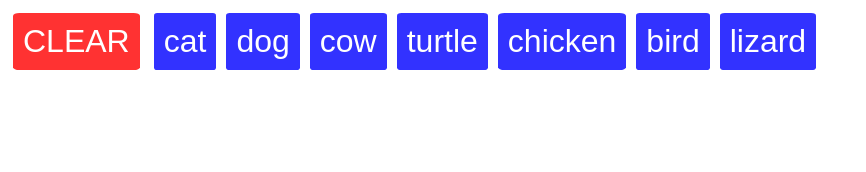
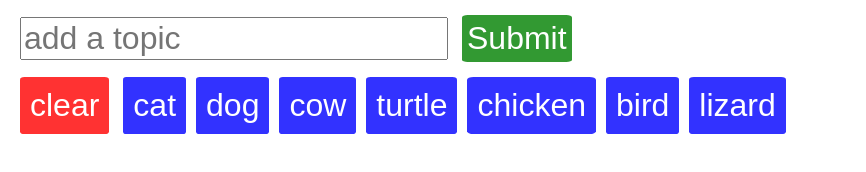
Before and after one commit to amodeose/GIPHY-API, a plain HTML site: page index.html in a window 1280 px wide. Shown: the whole page, without its empty margins (0-866 px from the left). Drawn offline with nearby package versions, Linux system fonts and the light colour scheme.

Commit message:
submit field

```diff
--- a/index.html
+++ b/index.html
@@ -6,48 +6,65 @@
     <meta http-equiv="X-UA-Compatible" content="ie=edge">
     <title>Document</title>
     <style>
-        button {
+
+        * {
+            margin: 5px;
+        }
+
+        button:hover {
+            opacity: 1;
+        }
+
+        .gif-button {
             background-color: blue;
             color: white;
             padding: 10px;
             border: none;
             border-radius: 5%;
             font-size: 2em;
-            margin: 5px;
             opacity: 0.8;
         }
 
-        button:hover {
-            opacity: 1;
+        .clear {
+            color: white;
+            padding: 10px;
+            border: none;
+            border-radius: 5%;
+            font-size: 2em;
+            opacity: 0.8;
+            background-color: red;
         }
 
-        .buttons {
-            width: 75%;
+        input {
+            font-size: 2em;
+            margin-left: 10px;
         }
 
-        .gifs {
-            width: 75%;
+        .submit {
+            font-size: 2em;
+            background-color: green;
+            color: white;
+            border: none;
+            border-radius: 5%;
+            opacity: 0.8;
+            padding: 5px;
         }
 
-        img {
-            margin: 5px;
-        }
-
-        .clear {
-            background-color: red;
-        }
     </style>
     <script src="https://cdnjs.cloudflare.com/ajax/libs/jquery/3.2.1/jquery.min.js"></script>
 </head>
 <body>
-
+    <input class="input" type="text" placeholder="add a topic">
+    <button class="submit">Submit</button>
     <div class='buttons'>
-        <button class="clear">CLEAR</button>
+        <button class="clear">clear</button>
     </div>
     <div class='gifs'></div>
     <script>
 
         var topics = ['cat', 'dog', 'cow', 'turtle', 'chicken', 'bird', 'lizard'];
+
+        function createButtons() {
 
             for (let i = 0; i < topics.length; i++) {
                 $('.buttons').append($('<button>').addClass('gif-button').text(topics[i]));
@@ -86,8 +103,18 @@
                 });
             });
 
+        };
+
+        createButtons();
+
         $('.clear').click(function(){
             $('img').remove();
+        })
+
+        $('.submit').click(function(){
+            topics.push($('.input').val());
+            $('.gif-button').remove();
+            createButtons();
         })
 
     </script>
```
Lines whose indentation alone changed are shown as unchanged.
